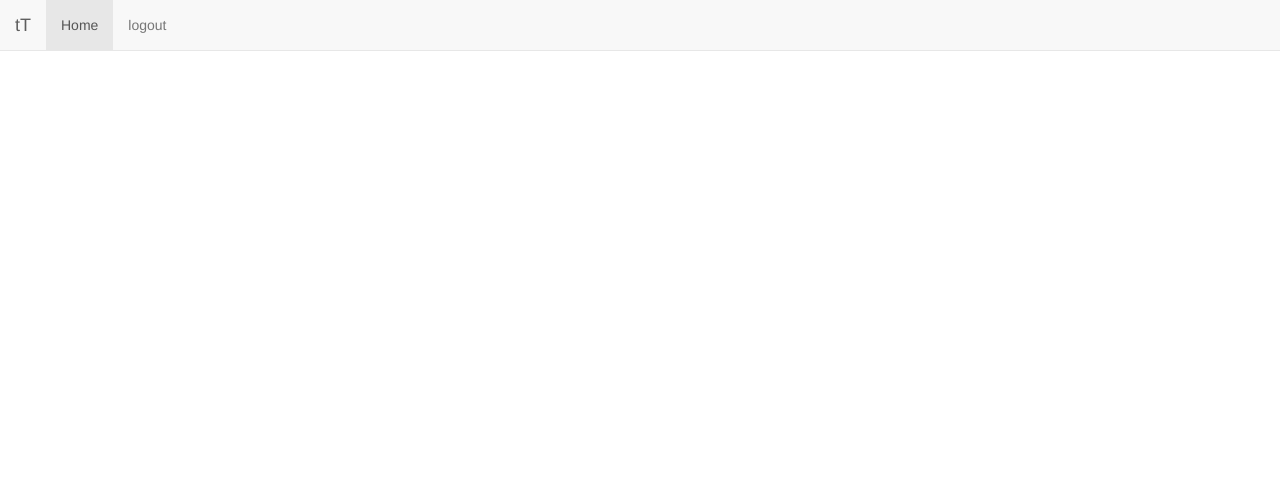
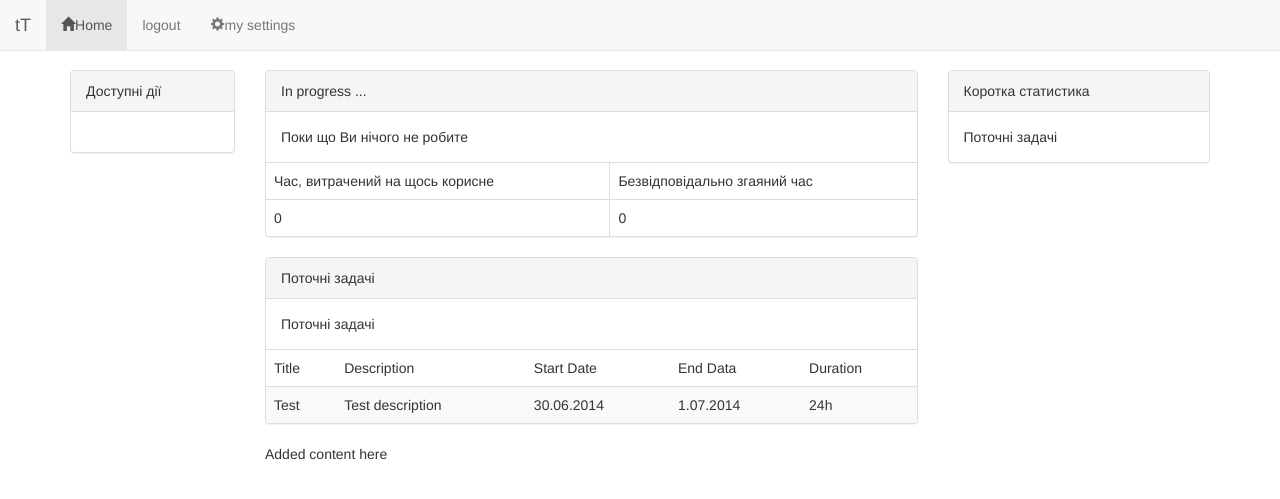
Before and after one commit to lpfan/time_tracker, a Python web app: template tracker/templates/user_dashboard.html in a window 1280 px wide. Shown: the top 499 px of the page. Run offline with Jinja, Linux system fonts and the light colour scheme; the template is opened without the code that fills it, so the values that code supplies are empty.

Commit message:
Added basic dashboard interface

```diff
--- a/tracker/templates/base.html
+++ b/tracker/templates/base.html
@@ -20,12 +20,17 @@
                 </a>
             </div>
             <ul class="nav navbar-nav">
-                <li class="active"><a href="#">Home</a></li>
+                <li class="active"><a href="#">
+                    <span class="glyphicon glyphicon-home"></span>Home</a>
+                </li>
                 {%if current_user.is_anonymous()%}
                     <li><a href="/#/register">Register</a></li>
                     <li><a href="/#/signin">Sign in</a></li>
                 {%else%}
                     <li><a href="{{url_for('logout')}}" title="">logout</a></li>
+                    <li><a href="#" title="">
+                        <span class="glyphicon glyphicon-cog"></span>my settings</a>
+                    </li>
                 {%endif%}
             </ul>
         </div>
--- a/tracker/templates/user_dashboard.html
+++ b/tracker/templates/user_dashboard.html
@@ -1,5 +1,77 @@
 {%extends "base.html"%}
 
 {%block content%}
+    <div class="row">
+        <div class="col-md-2">
+            <div class="panel panel-default">
+                <div class="panel-heading">Доступні дії</div>
+                    <div class="panel-body">
+                        <ul>
 
+                        </ul>
+                    </div>
+            </div>
+        </div>
+        <div class="col-md-7">
+            <div class="panel panel-default">
+                <div class="panel-heading">In progress ...</div>
+                <div class="panel-body">
+                    Поки що Ви нічого не робите
+                </div>
+                <table class="table table-bordered">
+                    <thead>
+                        <tr>
+                            <td>
+                                Час, витрачений на щось корисне
+                            </td>
+                            <td>
+                                Безвідповідально згаяний час
+                            </td>
+                        </tr>
+                    </thead>
+                    <tbody>
+                        <tr>
+                            <td>0</td>
+                            <td>0</td>
+                        </tr>
+                    </tbody>
+                </table>
+            </div>
+            <div class="panel panel-default">
+                <div class="panel-heading">Поточні задачі</div>
+                    <div class="panel-body">
+                        Поточні задачі
+                    </div>
+                            <table class="table table-striped">
+                                <thead>
+                                    <tr>
+                                        <td>Title</td>
+                                        <td>Description</td>
+                                        <td>Start Date</td>
+                                        <td>End Data</td>
+                                        <td>Duration</td>
+                                    </tr>
+                                </thead>
+                                <tbody>
+                                    <tr>
+                                        <td>Test</td>
+                                        <td>Test description</td>
+                                        <td>30.06.2014</td>
+                                        <td>1.07.2014</td>
+                                        <td>24h</td>
+                                    </tr>
+                                </tbody>
+                            </table>
+            </div>
+            Added content here
+        </div>
+        <div class="col-md-3">
+            <div class="panel panel-default">
+                <div class="panel-heading">Коротка статистика</div>
+                    <div class="panel-body">
+                        Поточні задачі
+                    </div>
+            </div>
+        </div>
+    </div>
 {%endblock%}
```
Also changed, not shown: tracker/static/fonts/glyphicons-halflings-regular.ttf (added), tracker/static/fonts/glyphicons-halflings-regular.woff (added), 2 other files.
